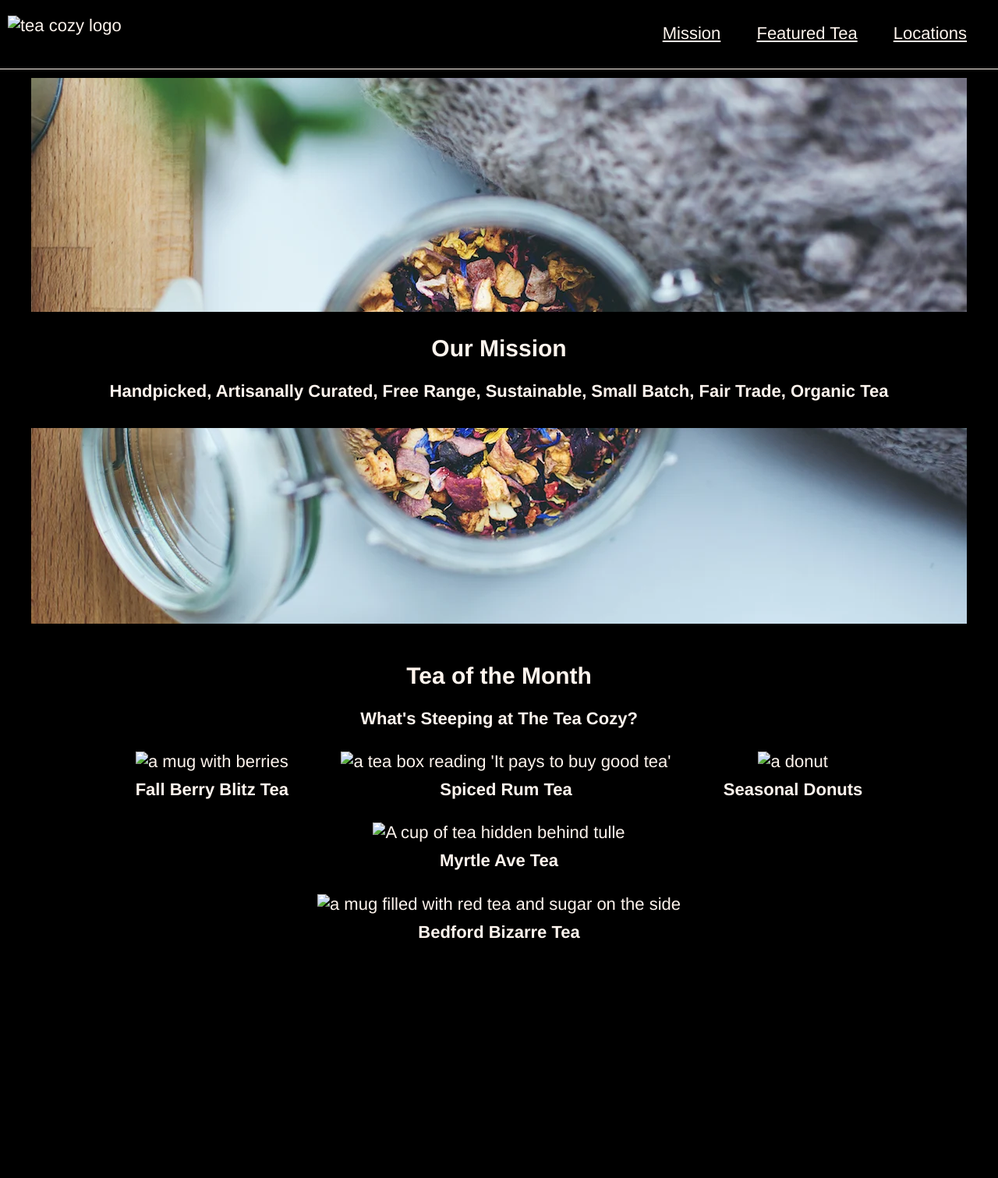
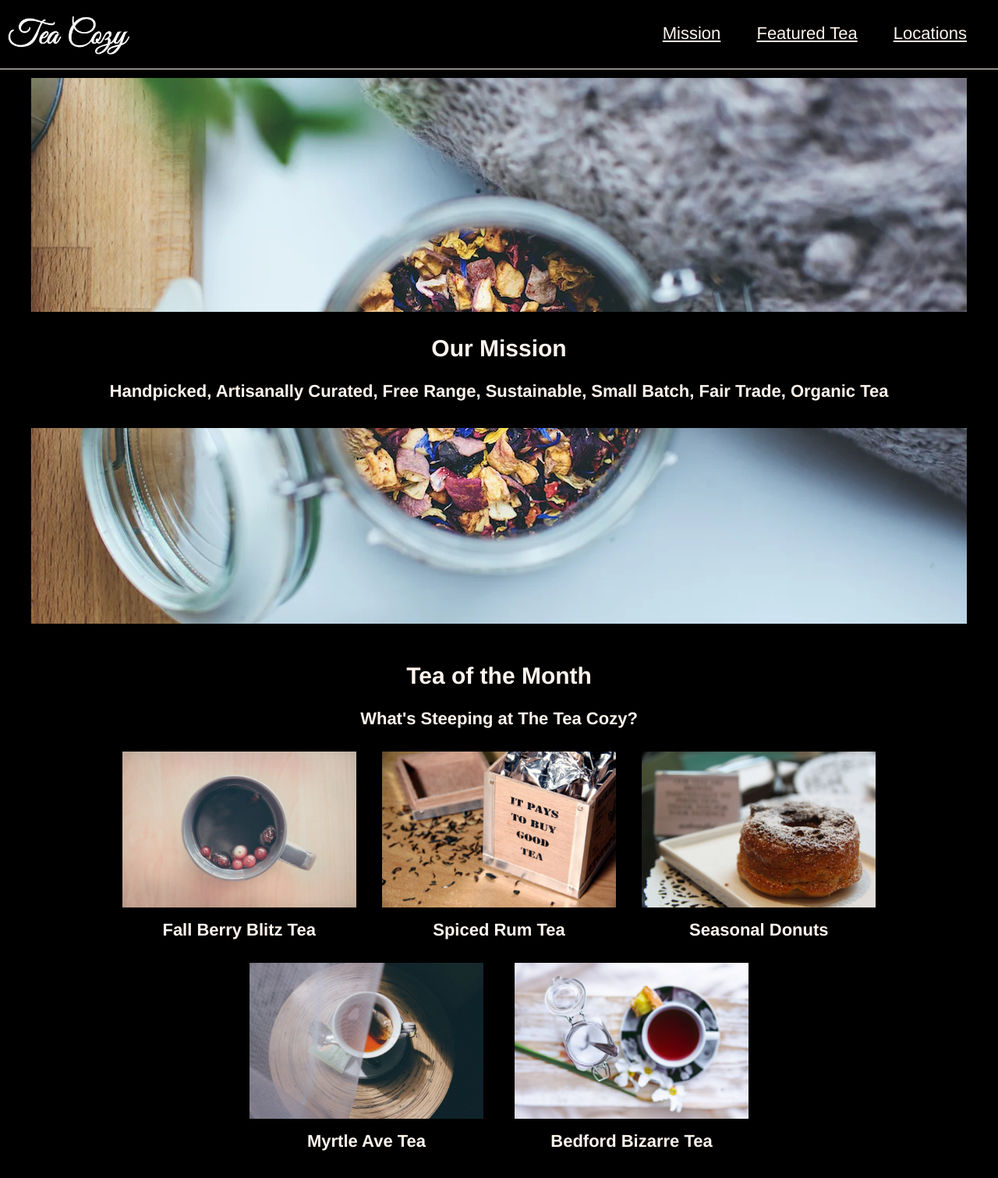
Before and after one commit to melodyide/Tea-Cozy-Challenge, a plain HTML site: page index.html in a window 1280 px wide. Shown: the top 1511 px of the page at 78% size. Drawn offline with Linux system fonts and the light colour scheme.

Commit message:
Update index.html

```diff
--- a/index.html
+++ b/index.html
@@ -9,7 +9,7 @@
 </head>
 <body>
     <header>
-        <img src="../images/img-tea-cozy-logo.webp" alt="tea cozy logo" id="logo" />
+        <img src="img-tea-cozy-logo.webp" alt="tea cozy logo" id="logo" />
         <nav>
             <a href="#">Mission</a>
             <a href="#">Featured Tea</a>
@@ -28,25 +28,25 @@
             <h4>What's Steeping at The Tea Cozy?</h4>
             <div class="images1">
                 <div class="options">
-                    <img src="../images/img-berryblitz.webp" alt="a mug with berries">
+                    <img src="img-berryblitz.webp" alt="a mug with berries">
                     <h4>Fall Berry Blitz Tea</h4>
                 </div>
                 <div class="options">
-                    <img src="../images/img-spiced-rum.webp" alt="a tea box reading 'It pays to buy good tea'">
+                    <img src="img-spiced-rum.webp" alt="a tea box reading 'It pays to buy good tea'">
                     <h4>Spiced Rum Tea</h4>
                 </div>
                 <div class="options">
-                    <img src="../images/img-donut.webp" alt="a donut">
+                    <img src="img-donut.webp" alt="a donut">
                     <h4>Seasonal Donuts</h4>
                 </div>
             </div>
             <div class="images2">
                 <div class="options">
-                    <img src="../images/img-myrtle-ave.webp" alt="A cup of tea hidden behind tulle">
+                    <img src="img-myrtle-ave.webp" alt="A cup of tea hidden behind tulle">
                     <h4>Myrtle Ave Tea</h4>
                 </div>
                 <div class="options">
-                    <img src="../images/img-bedford-bizarre.webp" alt="a mug filled with red tea and sugar on the side">
+                    <img src="img-bedford-bizarre.webp" alt="a mug filled with red tea and sugar on the side">
                     <h4>Bedford Bizarre Tea</h4>
                 </div>
             </div>
```
